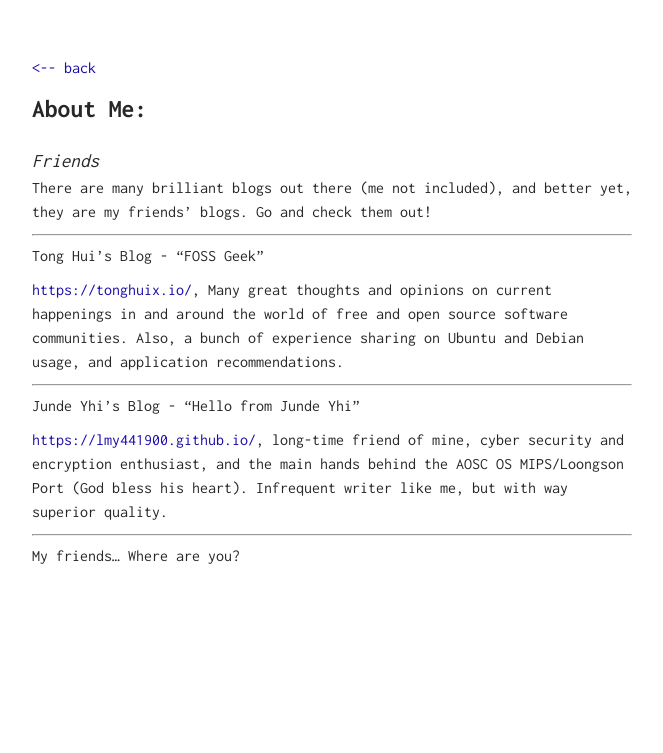
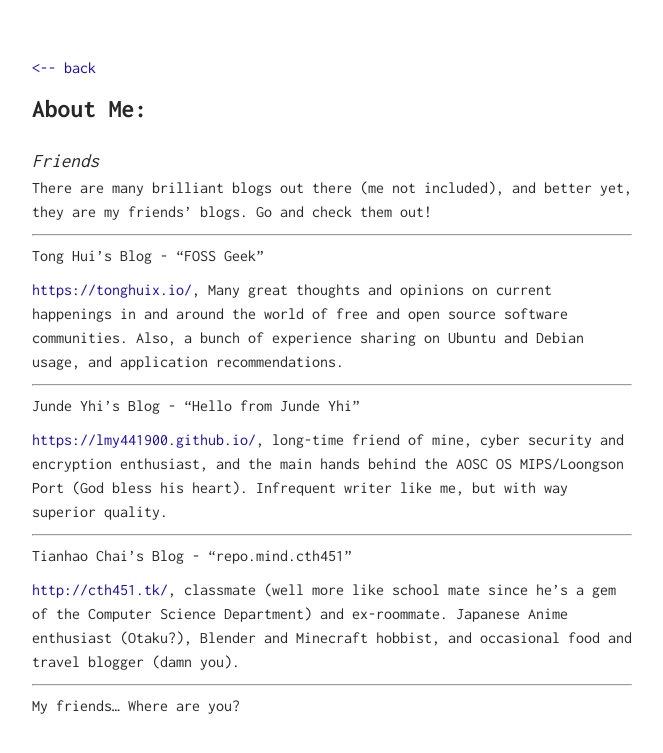
Before and after one commit to MingcongBai/MingcongBai.github.io, a Jekyll site: the page built from friends/index.md, in a window 1280 px wide. Shown: the top 753 px of the page, without its empty margins (308-971 px from the left). Built offline with Jekyll 4.4.1, drawn with Linux system fonts in a browser that asks for light colours; our own code applies the rules of GitHub Pages for plain Markdown files.

Commit message:
friends: add Tianhao Chai's

```diff
--- a/friends/index.md
+++ b/friends/index.md
@@ -28,4 +28,13 @@ me, but with way superior quality.
 
 -------------------------------------------------------------------------------
 
+**Tianhao Chai's Blog - "repo.mind.cth451"**
+
+[http://cth451.tk/](http://cth451.tk/), classmate (well more like school mate
+since he's a gem of the Computer Science Department) and ex-roommate. Japanese
+Anime enthusiast (Otaku?), Blender and Minecraft hobbist, and occasional food
+and travel blogger (damn you).
+
+-------------------------------------------------------------------------------
+
 *My friends... Where are you?*
```
